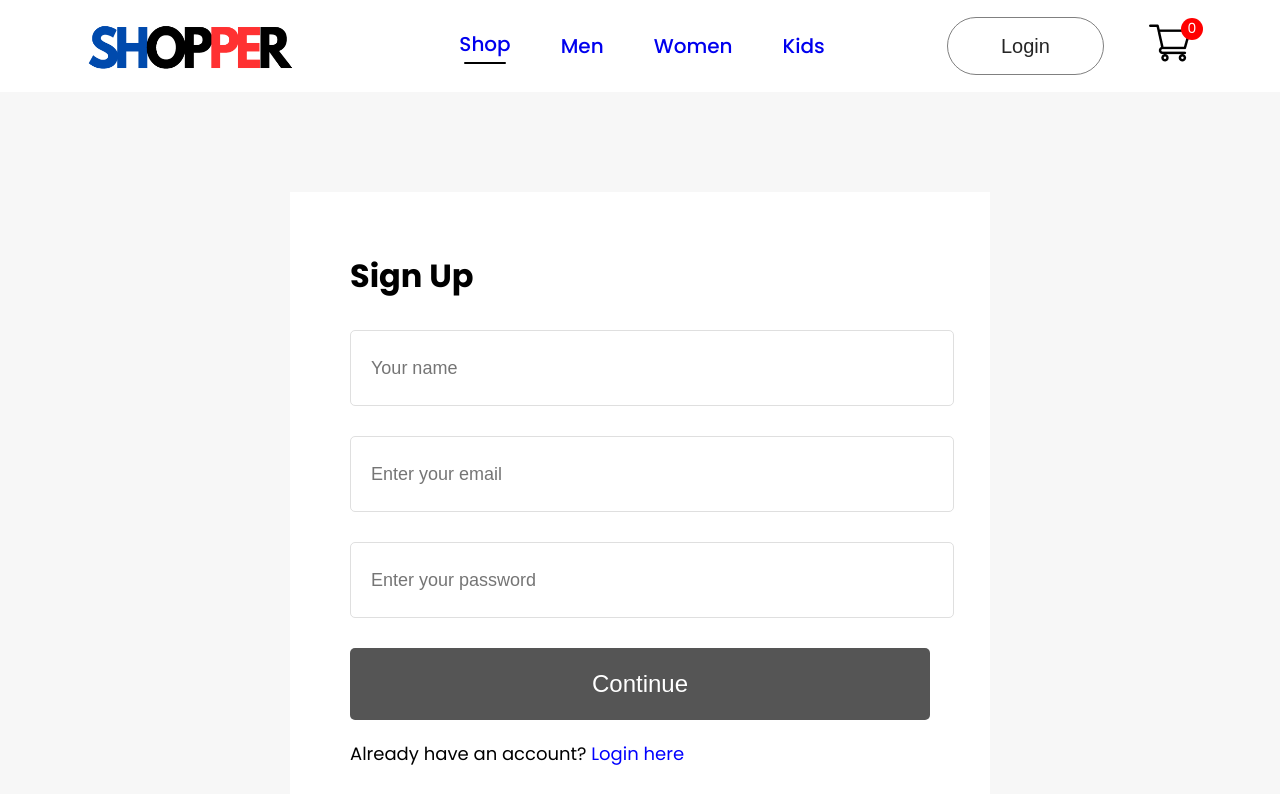
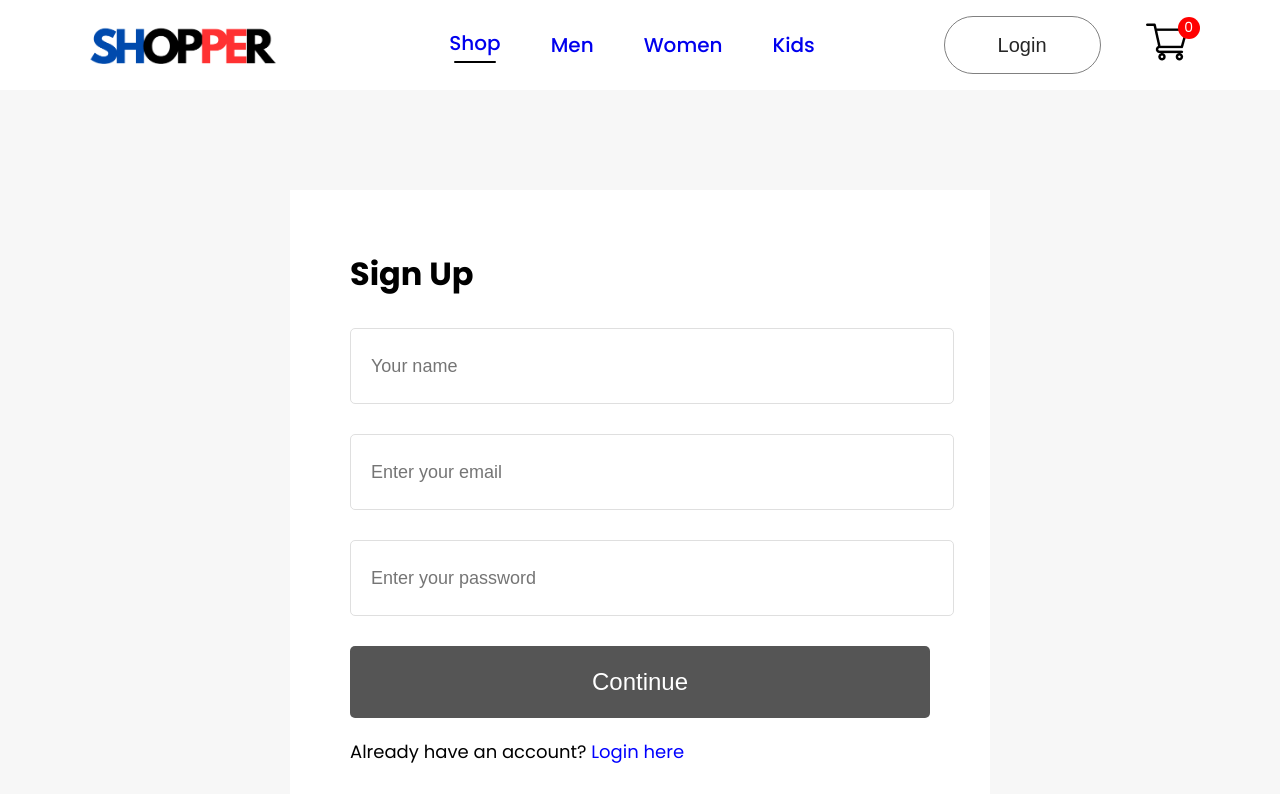
Before and after one commit to Amir-ofclAcnt/SHOPPER, a React (Create React App) app: page /login in a window 1280 px wide. Shown: the top 794 px of the page. Built offline with nearby package versions, Linux system fonts and the light colour scheme.

Commit message:
changed styles and images

```diff
--- a/src/Components/Navbar/Navbar.css
+++ b/src/Components/Navbar/Navbar.css
@@ -11,8 +11,8 @@
   gap: 10px;
 }
 .nav-f-logo{
-  width: 220px;
-  height: 60px;
+  width: 200px;
+  height: 50px;
 }
 .nav-logo p {
   color: rgb(61, 61, 61);
--- a/src/Pages/CSS/LoginSignup.css
+++ b/src/Pages/CSS/LoginSignup.css
@@ -52,6 +52,7 @@
 }
 .loginsignup-login span {
   color: rgb(0, 0, 255);
+  cursor: pointer;
 }
 .loginsignup-agree {
   display: flex;
```
Also changed, not shown: src/Components/Assets/hero_image.jpeg (added).
